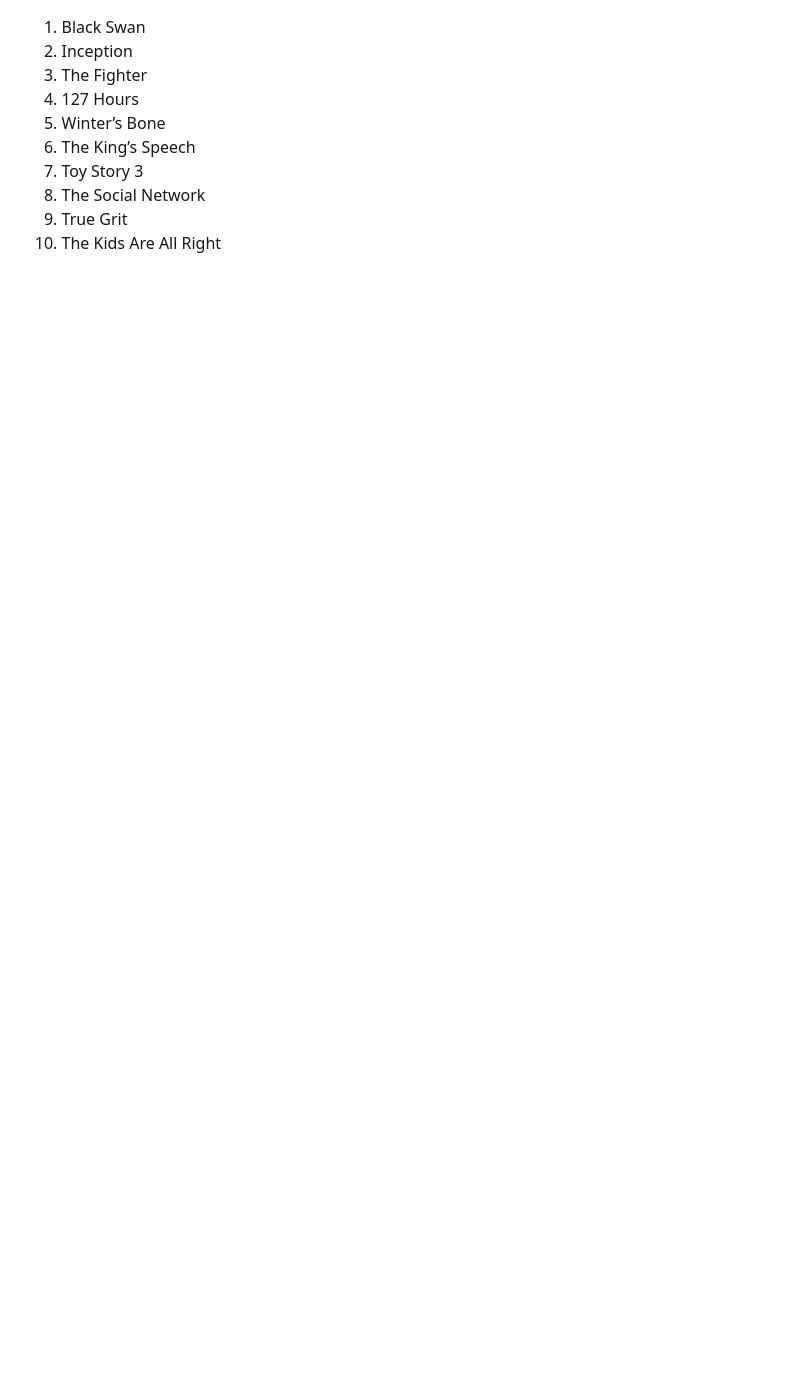
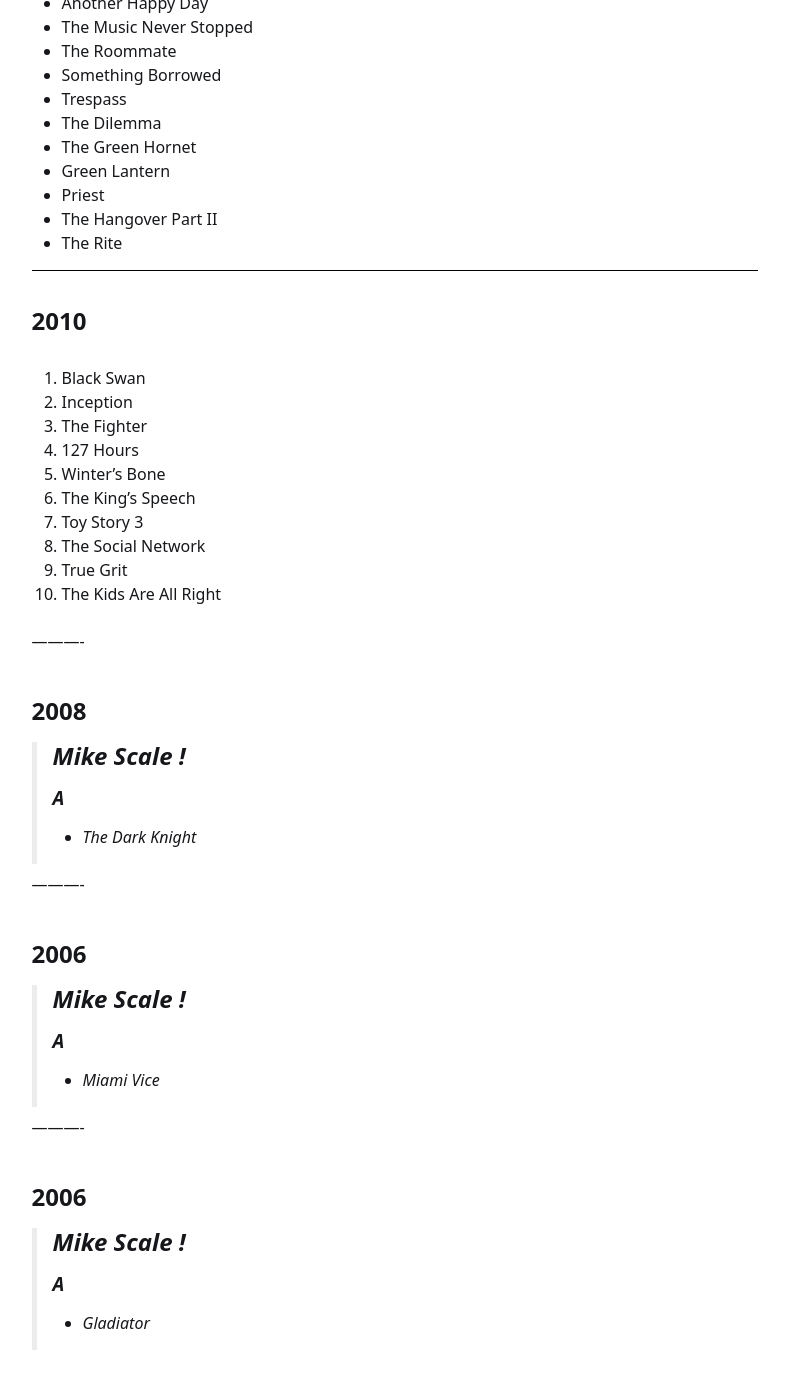
Before and after one commit to casagou/joa, a Jekyll site: the page built from _pages/movies.md, in a window 1280 px wide and 1400 px high, scrolled down 11078 px. Shown: the top 1389 px of the window, without its empty margins (330-1119 px from the left). Built offline with Jekyll 4.4.1, drawn with Linux system fonts in a browser that asks for light colours; before the commit the page ends 11412 px from its top, so only the background shows below that; some of the changed text lies outside the part shown.

Commit message:
Add Mike movie reviews

```diff
--- a/_pages/movies.md
+++ b/_pages/movies.md
@@ -76,6 +76,20 @@ Here are the movies I've watched and reviewed the past few years – it’s a wo
 * Avengers: Infinity War
 
 ----
+
+# 2015
+
+### A
+* The Martian
+
+
+> ## Mike Scale !
+>
+> ### B
+>
+> * The Martian
+
+—-—-
 
 # 2013
 
@@ -437,3 +451,35 @@ Here are the movies I've watched and reviewed the past few years – it’s a wo
 8. The Social Network
 9. True Grit
 10. The Kids Are All Right
+
+———-
+
+# 2008
+
+
+> ## Mike Scale !
+>
+> ### A
+>
+> * The Dark Knight
+
+———-
+
+# 2006
+
+
+> ## Mike Scale !
+>
+> ### A
+>
+> * Miami Vice
+
+———-
+
+# 2006
+
+> ## Mike Scale !
+>
+> ### A
+>
+> * Gladiator
```
